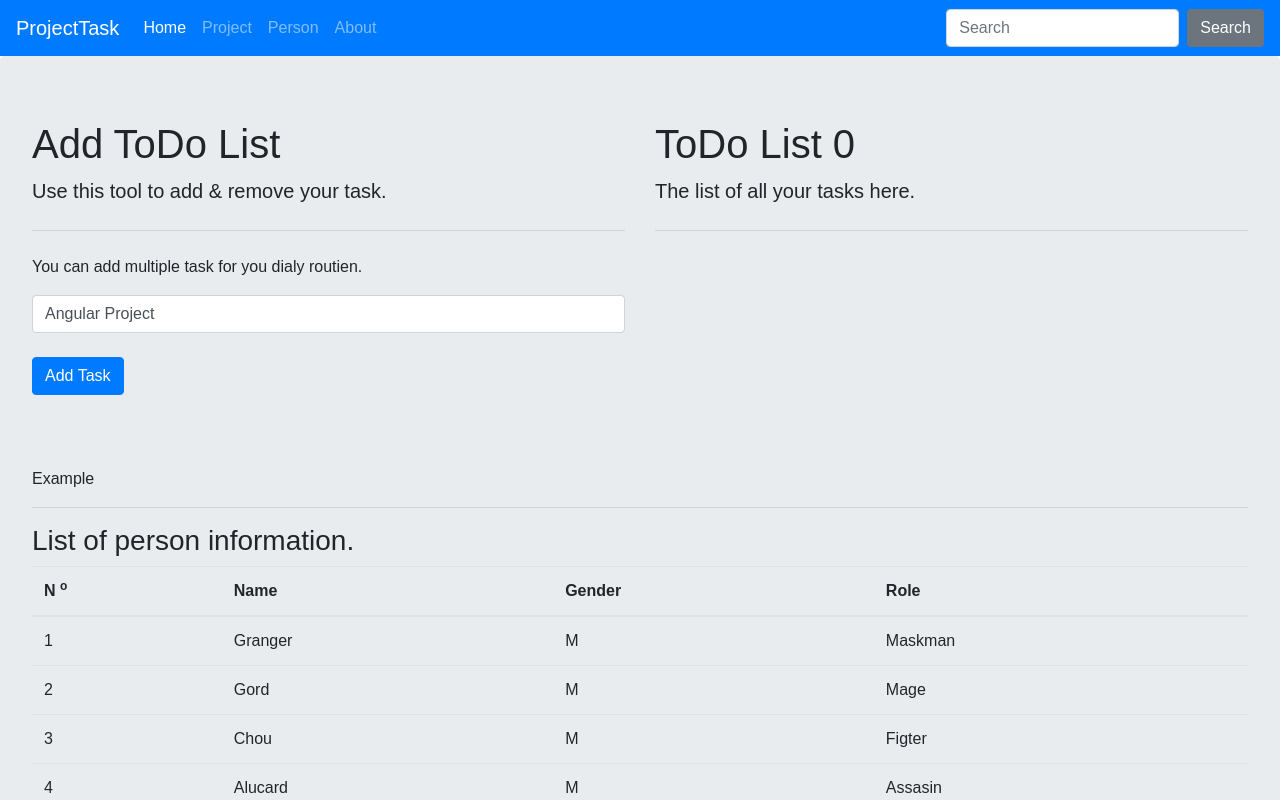
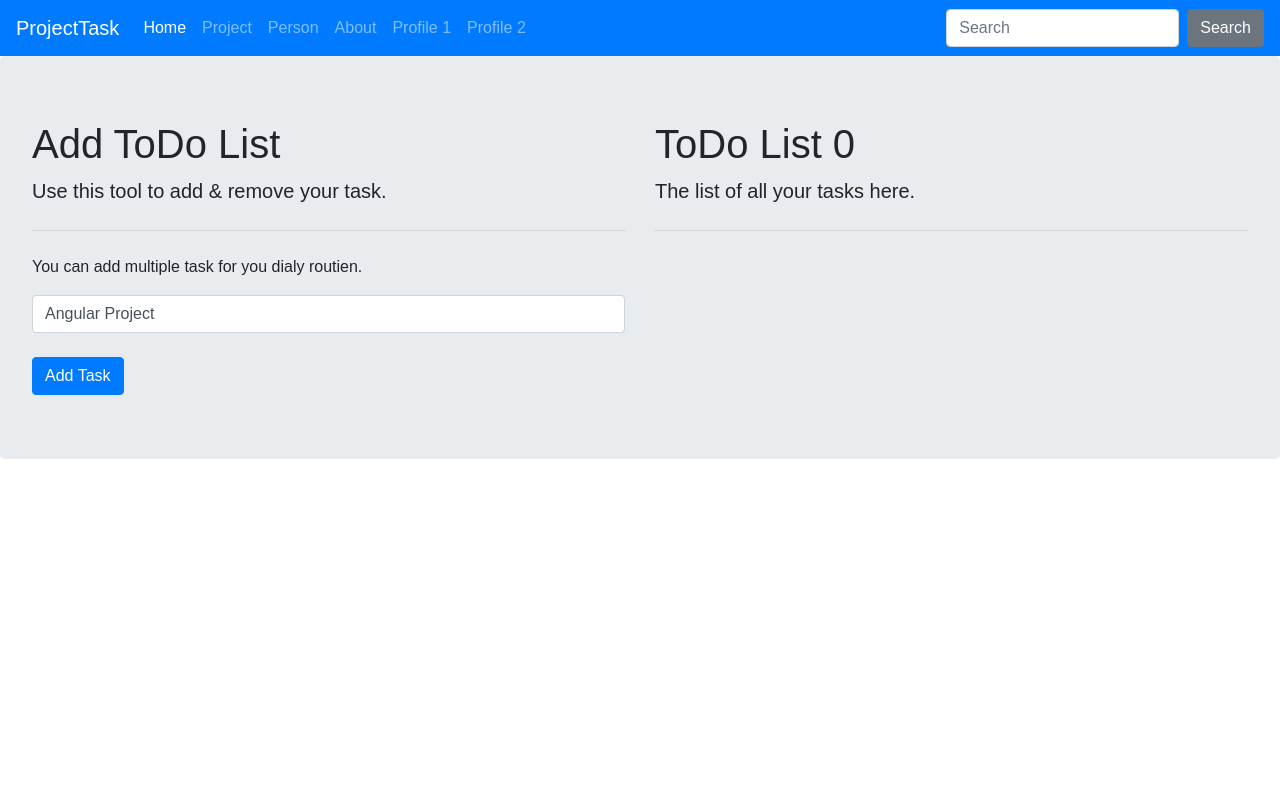
Before and after one commit to hengloem/ng-tasks, an Angular app: page / in a window 1280 px wide. Shown: the top 800 px of the page. Built offline with nearby package versions, Linux system fonts and the light colour scheme.

Commit message:
Angular routing navigation

```diff
--- a/src/app/app-routing.module.ts
+++ b/src/app/app-routing.module.ts
@@ -5,6 +5,7 @@ import { ProjectsComponent } from './projects/projects.component';
 import { PersonsComponent } from './persons/persons.component';
 import { AboutComponent } from './about/about.component';
 import { PagenotfoundComponent } from './pagenotfound/pagenotfound.component';
+import { ProfilesComponent } from './profiles/profiles.component';
 
 
 const routes: Routes = [
@@ -25,6 +26,10 @@ const routes: Routes = [
     component: AboutComponent
   },
   {
+    path: 'profiles',
+    component: ProfilesComponent
+  },
+  {
     path: '**',
     component: PagenotfoundComponent
   }
--- a/src/app/app.component.html
+++ b/src/app/app.component.html
@@ -19,6 +19,15 @@
             <li class="nav-item">
                 <a class="nav-link" routerLink="about" routerLinkActive="active">About</a>
             </li>
+
+            <li class="nav-item">
+                <a class="nav-link" routerLink="/profiles" [queryParams]="{id:1}"
+                routerLinkActive="active">Profile 1</a>
+            </li>
+            <li class="nav-item">
+                <a class="nav-link" routerLink="/profiles" [queryParams]="{id:2}"
+                routerLinkActive="active">Profile 2</a>
+            </li>
         </ul>
         <form class="form-inline my-2 my-lg-0">
             <input class="form-control mr-sm-2" type="text" placeholder="Search">
--- a/src/app/app.module.ts
+++ b/src/app/app.module.ts
@@ -9,7 +9,8 @@ import { ProjectsComponent } from './projects/projects.component';
 import { PersonsComponent } from './persons/persons.component';
 import { HttpClientModule } from '@angular/common/http';
 import { AboutComponent } from './about/about.component';
-import { PagenotfoundComponent } from './pagenotfound/pagenotfound.component'
+import { PagenotfoundComponent } from './pagenotfound/pagenotfound.component';
+import { ProfilesComponent } from './profiles/profiles.component'
 
 @NgModule({
   declarations: [
@@ -18,7 +19,8 @@ import { PagenotfoundComponent } from './pagenotfound/pagenotfound.component'
     ProjectsComponent,
     PersonsComponent,
     AboutComponent,
-    PagenotfoundComponent
+    PagenotfoundComponent,
+    ProfilesComponent
   ],
   imports: [
     BrowserModule,
--- a/src/app/home/home.component.html
+++ b/src/app/home/home.component.html
@@ -22,8 +22,4 @@
             </p>
         </div>
     </div>
-    <br><br><br>
-    <p> Example </p>
-    <hr>
-    <app-persons></app-persons>
 </div>
--- a/src/app/persons/persons.component.html
+++ b/src/app/persons/persons.component.html
@@ -1,3 +1,4 @@
+<div class="jumbotron">
 <h3>List of person information.</h3>
 <table class="table">
     <thead>
@@ -17,3 +18,4 @@
         </tr>
     </tbody>
 </table>
+</div>
--- /dev/null
+++ b/src/app/profiles/profiles.component.html
@@ -0,0 +1 @@
+<p>profiles works!</p>
--- /dev/null
+++ b/src/app/profiles/profiles.component.ts
@@ -0,0 +1,19 @@
+import { Component, OnInit } from '@angular/core';
+import { ActivatedRoute } from '@angular/router';
+
+@Component({
+  selector: 'app-profiles',
+  templateUrl: './profiles.component.html',
+  styleUrls: ['./profiles.component.css']
+})
+export class ProfilesComponent implements OnInit {
+
+  constructor(private route: ActivatedRoute) {
+    // Query Parameter
+    this.route.queryParamMap.subscribe(params => console.log(params.get('id')));
+  }
+
+  ngOnInit() {
+  }
+
+}
--- a/src/app/projects/projects.component.html
+++ b/src/app/projects/projects.component.html
@@ -1 +1,3 @@
-<p>projects works!</p>
+<div class="jumbotron">
+    <button class="btn btn-primary" (click)="NaviHome()"> Navigate to Home</button>
+</div>
--- a/src/app/projects/projects.component.ts
+++ b/src/app/projects/projects.component.ts
@@ -1,4 +1,5 @@
 import { Component, OnInit } from '@angular/core';
+import { Router } from '@angular/router';
 
 @Component({
   selector: 'app-projects',
@@ -7,9 +8,13 @@ import { Component, OnInit } from '@angular/core';
 })
 export class ProjectsComponent implements OnInit {
 
-  constructor() { }
+  constructor(private rout: Router) { }
 
   ngOnInit() {
   }
 
+  NaviHome() {
+    //URL to Navigate Home
+    this.rout.navigate(['']);
+  }
 }
```
Also changed, not shown: src/app/profiles/profiles.component.css (added), 1 other file (tests, documents, lock files or other folders).
